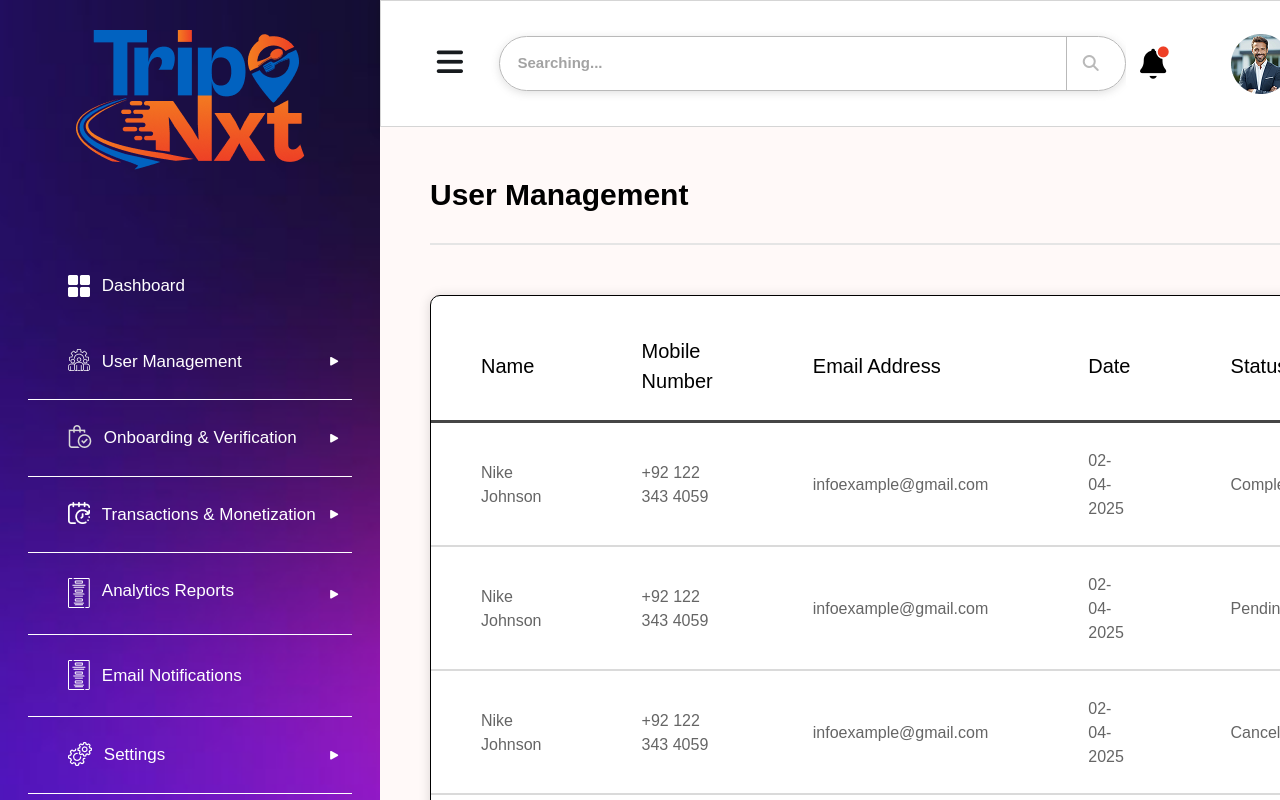
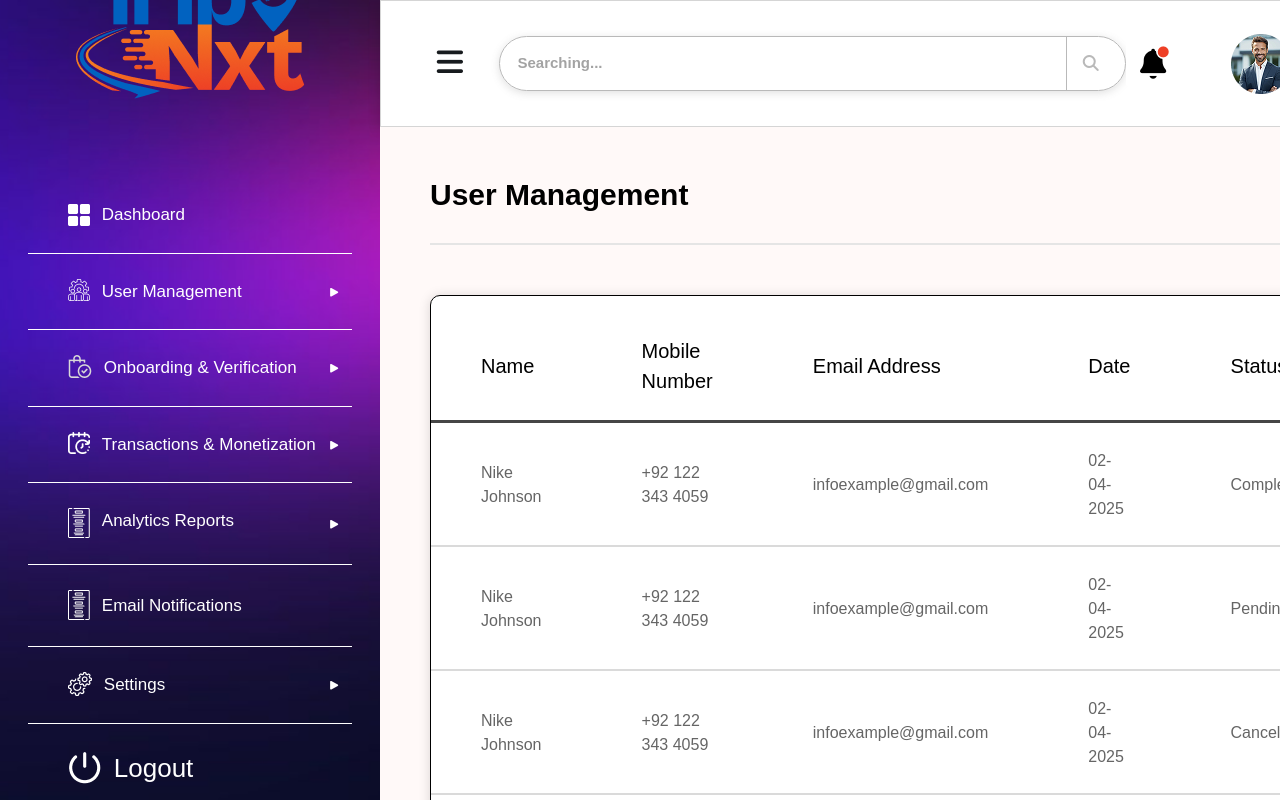
Before and after one commit to JamesWDG/trip_next, a Next.js app: page /dashboard/user-management in a window 1280 px wide. Shown: the top 800 px of the page. Built offline with nearby package versions, Linux system fonts and the light colour scheme.

Commit message:
Anas(updated) (#11)
* components made

* another changes in it

* changes made to side bar

---------

Co-authored-by: anasalam <m.anasalamofficial112@gmail.com>

```diff
--- a/src/app/(dashboard)/dashboard/email-notifications/page.jsx
+++ b/src/app/(dashboard)/dashboard/email-notifications/page.jsx
@@ -55,7 +55,7 @@ export default function HotelsPage() {
     ];
     return (
         <>
-            <section>
+            <section className="main-content-area">
                 <div className="dashboard-content" style={{ background: "#fffaf9" }}>
                     <h3 className={`dashboard-heading ${Outfit600.className}`}>Notifications & Alerts</h3>
                     <div className="hotels-card-prnt">
--- a/src/app/(dashboard)/dashboard/page.jsx
+++ b/src/app/(dashboard)/dashboard/page.jsx
@@ -100,7 +100,8 @@ export default function HomePage() {
               <Image src={dashboardBtnImg} alt="Users" className="img-fluid" />
               <span className={`button-span ${Outfit500.className}`}>Manage Users</span>
             </button>
-            <button class="gradient-button">
+
+            <button className="gradient-button">
 
               <Image src={dashboardBtnImg} alt="Approvals" className="img-fluid" />
               <span className={`button-span ${Outfit500.className}`}>Approvals Pending</span>
--- a/src/app/(dashboard)/dashboard/setting-dashboard/page.jsx
+++ b/src/app/(dashboard)/dashboard/setting-dashboard/page.jsx
@@ -64,7 +64,7 @@ export default function HotelsPage() {
     ];
     return (
         <>
-            <section>
+            <section className="main-content-area">
                 <div className="dashboard-content" style={{ background: "#fffaf9" }}>
                     <h3 className={`dashboard-heading ${Outfit600.className}`}>Notifications & Alerts</h3>
 
--- a/src/app/components/header.jsx
+++ b/src/app/components/header.jsx
@@ -1,12 +1,18 @@
-import React from 'react'
+"use client";
+import React, { useContext } from 'react'
 import Image from 'next/image'
 import profileImage from "@/app/(dashboard)/assets/images/profile-img.png"
+import { SideBarContext } from '@/context/sideBarContextProvider';
 const header = () => {
+    const { setSideBarOpen ,sideBarOpen} = useContext(SideBarContext);
+
     return (
         <>
             <header className="header">
                 <div className="search-area">
-                    <div className="hamburger sidebarOpner">
+                    <div className="hamburger sidebarOpner" onClick={() => {
+                        setSideBarOpen(!sideBarOpen);
+                    }}>
                         <i className="fa-solid fa-bars"></i>
                     </div>
                     <div className="search-form">
--- a/src/app/components/sidebar.jsx
+++ b/src/app/components/sidebar.jsx
@@ -1,5 +1,7 @@
 "use client";
-import React, { useState } from 'react';
+
+import React, { useContext, useState } from 'react';
+
 import Link from "next/link";
 import Image from "next/image";
 
@@ -12,16 +14,21 @@ import sidebarImg5 from "@/app/(dashboard)/assets/images/side-bar-img-5.png";
 import sidebarImg6 from "@/app/(dashboard)/assets/images/side-bar-img-6.png";
 import sidebarImg7 from "@/app/(dashboard)/assets/images/side-bar-img-7.png";
 import sidebarImg8 from "@/app/(dashboard)/assets/images/side-bar-img8.png";
+import { SideBarContext } from '@/context/sideBarContextProvider';
 
 const Sidebar2 = () => {
     const [openMenu, setOpenMenu] = useState(null);
+    const { sideBarOpen } = useContext(SideBarContext);
+    // console.log(sideBarOpen);
 
     const toggleDropdown = (menuName) => {
         setOpenMenu(openMenu === menuName ? null : menuName);
+
     };
 
     return (
-        <section className="sidebar-panel">
+        <section className={`sidebar-panel ${sideBarOpen ? "active" : ""}`} >
+
             <div className="side-bar-logo">
                 <Link href="/dashboard">
                     <Image src={sidebarLogo} alt="" className="img-fluid" />
--- a/src/app/components/sidebar2.jsx
+++ b/src/app/components/sidebar2.jsx
@@ -1,5 +1,7 @@
 "use client";
-import React, { useEffect, useState } from 'react'
+
+import React, { useContext, useState } from 'react';
+
 import Link from "next/link";
 import Image from "next/image";
 
@@ -12,74 +14,114 @@ import sidebarImg5 from "@/app/(dashboard)/assets/images/side-bar-img-5.png";
 import sidebarImg6 from "@/app/(dashboard)/assets/images/side-bar-img-6.png";
 import sidebarImg7 from "@/app/(dashboard)/assets/images/side-bar-img-7.png";
 import sidebarImg8 from "@/app/(dashboard)/assets/images/side-bar-img8.png";
-const sidebar2 = () => {
+
+import { SideBarContext } from '@/context/sideBarContextProvider';
+
+const Sidebar2 = () => {
+    const [openMenu, setOpenMenu] = useState(null);
+    const { sideBarOpen } = useContext(SideBarContext);
+    // console.log(sideBarOpen);
+
+    const toggleDropdown = (menuName) => {
+        setOpenMenu(openMenu === menuName ? null : menuName);
+    };
 
     return (
-        <>
-            <section className="sidebar-panel">
-                <div className='side-bar-logo'>
-                    <Link href={"/dashboard"}>
-                        <Image src={sidebarLogo} alt="" className='img-fluid' />
+        <section className={`sidebar-panel ${sideBarOpen ? "active" : ""}`} >
+            <div className="side-bar-logo">
+                <Link href="/dashboard">
+                    <Image src={sidebarLogo} alt="" className="img-fluid" />
                 </Link>
             </div>
-                <ul className='sidebar-links'>
+            <ul className="sidebar-links">
                 <div>
                     <li>
-                            <Image src={sidebarImg1} alt="" className='img-fluid' />
-                            <p className='sidebar-hd'>Dashboard</p>
+                        <Image src={sidebarImg1} alt="" className="img-fluid" />
+                        <p className="sidebar-hd">Dashboard</p>
+                    </li>
+                    <li onClick={() => toggleDropdown("user")}>
+                        <div className="custom-flex">
+                            <Image src={sidebarImg2} alt="" className="img-fluid" />
+                            <p className="sidebar-hd">User Management</p>
+                        </div>
+                        <i className={`fa-solid fa-play ${openMenu === "user" ? "rotate" : ""}`}></i>
+                    </li>
+                    {openMenu === "user" && (
+                        <ul className="dropdown-submenu">
+                            <li><Link href="#">All Users</Link></li>
+                            <li><Link href="#">Add User</Link></li>
+                        </ul>
+                    )}
+                    <li onClick={() => toggleDropdown("onboarding")}>
+                        <div className="custom-flex">
+                            <Image src={sidebarImg3} alt="" className="img-fluid" />
+                            <p className="sidebar-hd">Onboarding & Verification</p>
+                        </div>
+                        <i className={`fa-solid fa-play ${openMenu === "onboarding" ? "rotate" : ""}`}></i>
+                    </li>
+                    {openMenu === "onboarding" && (
+                        <ul className="dropdown-submenu">
+                            <li><Link href="#">KYC Requests</Link></li>
+                            <li><Link href="#">Documents</Link></li>
+                        </ul>
+                    )}
+
+                    <li onClick={() => toggleDropdown("transactions")}>
+                        <div className="custom-flex">
+                            <Image src={sidebarImg4} alt="" className="img-fluid" />
+                            <p className="sidebar-hd">Transactions & Monetization</p>
+                        </div>
+                        <i className={`fa-solid fa-play ${openMenu === "transactions" ? "rotate" : ""}`}></i>
+                    </li>
+                    {openMenu === "transactions" && (
+                        <ul className="dropdown-submenu">
+                            <li><Link href="#">All Transactions</Link></li>
+                            <li><Link href="#">Earnings</Link></li>
+                        </ul>
+                    )}
+
+
+                    <li onClick={() => toggleDropdown("analytics")} className='reports-li'>
+                        <div className="custom-flex">
+                            <Image src={sidebarImg5} alt="" className="img-fluid" />
+                            <p className="sidebar-hd">Analytics Reports</p>
+                        </div>
+                        <i className={`fa-solid fa-play ${openMenu === "analytics" ? "rotate" : ""}`}></i>
+                    </li>
+                    {openMenu === "analytics" && (
+                        <ul className="dropdown-submenu">
+                            <li><Link href="#">Monthly Reports</Link></li>
+                            <li><Link href="#">Performance</Link></li>
+                        </ul>
+                    )}
+                    <li>
+                        <Image src={sidebarImg6} alt="" className="img-fluid" />
+                        <p className="sidebar-hd">Email Notifications</p>
                     </li>
 
+
+                    <li onClick={() => toggleDropdown("settings")}>
+                        <div className="custom-flex">
+                            <Image src={sidebarImg7} alt="" className="img-fluid" />
+                            <p className="sidebar-hd">Settings</p>
+                        </div>
+                        <i className={`fa-solid fa-play ${openMenu === "settings" ? "rotate" : ""}`}></i>
+                    </li>
+                    {openMenu === "settings" && (
+                        <ul className="dropdown-submenu">
+                            <li><Link href="#">General</Link></li>
+                            <li><Link href="#">Security</Link></li>
+                        </ul>
+                    )}
+                </div>
+                <div className="w-100 custom-link">
                     <li>
-                            <div className='custom-flex'>
-                                <Image src={sidebarImg2} alt="" className='img-fluid' />
-                                <p className='sidebar-hd'>User Management</p>
-                            </div>
-                            <i className='fa-solid fa-play'></i>
-                        </li>
-                        <li>
-                            <div className='custom-flex'>
-                                <Image src={sidebarImg3} alt="" className='img-fluid' />
-                                <p className='sidebar-hd'>Onboarding & Verification</p>
-                            </div>
-                            <i className='fa-solid fa-play'></i>
-                        </li>
-                        <li>
-                            <div className='custom-flex'>
-                                <Image src={sidebarImg4} alt="" className='img-fluid' />
-                                <p className='sidebar-hd'>Transactions & Monetization</p>
-                            </div>
-                            <i className='fa-solid fa-play'></i>
-                        </li>
-                        <li>
-                            <div className='custom-flex'>
-                                <Image src={sidebarImg5} alt="" className='img-fluid' />
-                                <p className='sidebar-hd'>Analytics Reports</p>
-                            </div>
-                            <i className='fa-solid fa-play'></i>
-                        </li>
-                        <li>
-                            <Image src={sidebarImg6} alt="" className='img-fluid' />
-                            <p className='sidebar-hd'>Email Notifications</p>
-                        </li>
-                        <li>
-                            <div className='custom-flex'>
-                                <Image src={sidebarImg7} alt="" className='img-fluid' />
-                                <p className='sidebar-hd'>Settings</p>
-                            </div>
-                            <i className='fa-solid fa-play'></i>
+                        <Image src={sidebarImg8} alt="" className="img-fluid" />
+                        <p className="sidebar-hd">Logout</p>
                     </li>
                 </div>
-                    <div className='w-100 custom-link'>
-                        <li>
-                            <Image src={sidebarImg8} alt="" className='img-fluid' />
-                            <p className='sidebar-hd'>Logout</p>
-                        </li>
-                    </div>
-
             </ul>
         </section>
-        </>
-    )
-}
-
-export default sidebar2
+    );
+};
+export default Sidebar2;
--- a/src/app/globals.css
+++ b/src/app/globals.css
@@ -514,7 +514,10 @@ body {
 .main-content-area {
   padding: 50px;
   background: var(--background2);
-  height: 100%;
+
+  height: calc(100vh - 127px);
+  overflow-y: auto;
+
 }
 
 .my-dropdown-wrapper {
@@ -739,11 +742,6 @@ td {
 
 /* Transactions & Monetization page start */
 
-.management {
-
-    height: 100%;
-
-}
 
 .management .table-container {
   margin-bottom: 50px;
@@ -873,13 +871,11 @@ td {
   border-radius: 5px;
   box-shadow: 7px 0px 80px 0px #0000000d;
   background: linear-gradient(180deg, #120f34, #6d1697);
-
   display: flex;
   align-items: center;
   gap: 9px;
   color: var(--background);
   font-size: 31px;
-
 }
 
 /* Analytics & Reports page start */
@@ -1052,6 +1048,66 @@ input {
 .profile-btn {
   padding: 10px 35px;
 }
+/* side bar 2 css by anas*/
+
+.sidebar-panel {
+  width: 380px;
+  transition: 0.5s;
+  background: url(../app/side-bar-back.png);
+  background-position: center;
+  background-size: cover;
+  background-repeat: no-repeat;
+  display: flex;
+  justify-content: center;
+  flex-direction: column;
+  align-items: center;
+  height: 100vh;
+  flex-shrink: 0;
+}
+
+.side-bar-logo {
+  display: flex;
+  justify-content: center;
+  align-items: center;
+  flex-direction: column;
+  padding-top: 30px;
+  margin-bottom: 78px;
+  transition: 1s;
+}
+
+.sidebar-links {
+  padding: 0 10px;
+  margin: 0;
+  height: 100%;
+  display: flex;
+  justify-content: space-between;
+  align-items: center;
+  text-wrap: nowrap;
+  flex-direction: column;
+}
+
+.sidebar-links li:nth-child(1),
+.sidebar-links li:nth-child(6),
+.sidebar-links li:nth-child(8) {
+  display: flex;
+  justify-content: start;
+  align-items: center;
+  gap: 12px;
+  list-style: none;
+  cursor: pointer;
+  transition: 0.5s;
+  padding: 25px 40px;
+  border-bottom: 1px solid var(--white);
+}
+
+.sidebar-links .custom-link li {
+  margin-bottom: 58px !important;
+  border-bottom: none !important;
+}
+
+.sidebar-links .custom-link li p {
+  font-size: 26px !important;
+}
 
 
 /*
@@ -1119,6 +1175,7 @@ sidebar-2 */
   font-size: 26px !important;
 }
 
+
 /* .custom-wrap {
   justify-content: space-between;
   align-items: center;
@@ -1157,12 +1214,14 @@ sidebar-2 */
   list-style: unset;
   transition: unset;
   padding: 25px 12px 25px 40px;
-  border-bottom: unset;
+
+
 }
 
 .sidebar-links li:nth-child(5) {
   justify-content: space-between !important;
 }
+
 .sidebar-links li:nth-child(7) {
   justify-content: start !important;
 }
@@ -1189,7 +1248,7 @@ sidebar-2 */
 
 /* chatgbt sidebar css dropdown */
 
-/* Dropdown submenu styling */
+
 .dropdown-submenu {
   list-style: none;
   margin: 0;
@@ -1213,6 +1272,7 @@ sidebar-2 */
   transform: rotate(90deg);
   transition: 0.3s;
 }
+
 /*
 main {
   height: calc(100vh - 50px);
@@ -1222,3 +1282,21 @@ main {
 .search-form input {
   margin: 0 !important;
 }
+
+
+.sidebar-panel.active {
+  width: 125px;
+  transition: 0.5s;
+}
+
+.sidebar-panel.active .side-bar-logo {
+  width: 100px;
+  transition: 1s;
+  height: 100px;
+}
+
+.sidebar-panel.active .sidebar-links li p,
+.sidebar-panel.active .sidebar-links li i {
+  display: none;
+  transition: 0.5s;
+}
--- /dev/null
+++ b/src/context/sideBarContextProvider.jsx
@@ -0,0 +1,15 @@
+"use client";
+import React, { createContext, useState } from 'react'
+export const SideBarContext = createContext();
+const SideBarContextProvider = ({ children }) => {
+  const [sideBarOpen, setSideBarOpen] = useState(false);
+  return (
+    <SideBarContext.Provider value={{sideBarOpen , setSideBarOpen}}>
+      {
+        children
+      }
+    </SideBarContext.Provider>
+  )
+}
+
+export default SideBarContextProvider
```
Also changed, not shown: src/app/(dashboard)/dashboard/transaction-monitization/page.jsx (+0 -83 lines), src/app/(dashboard)/layout.jsx (+6 -4 lines). Lines whose indentation alone changed are shown as unchanged.
